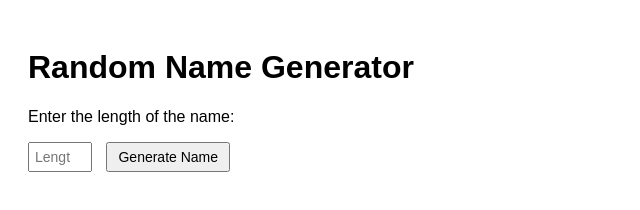
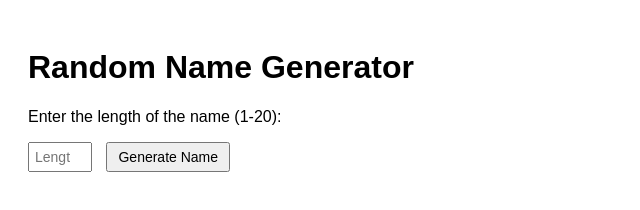
Before and after one commit to tapiaer22/NameCreator, a plain HTML site: page docs/index.html in a window 1280 px wide. Shown: the full height of the page, 0-640 px from the left. Drawn offline with Linux system fonts and the light colour scheme.

Commit message:
Update index.html

```diff
--- a/docs/index.html
+++ b/docs/index.html
@@ -28,7 +28,7 @@
 
 <h1>Random Name Generator</h1>
 
-<p>Enter the length of the name:</p>
+<p>Enter the length of the name (1-20):</p>
 
 <input type="number" id="nameLength" min="1" max="20" placeholder="Length" />
 <button onclick="generateName()">Generate Name</button>
```
